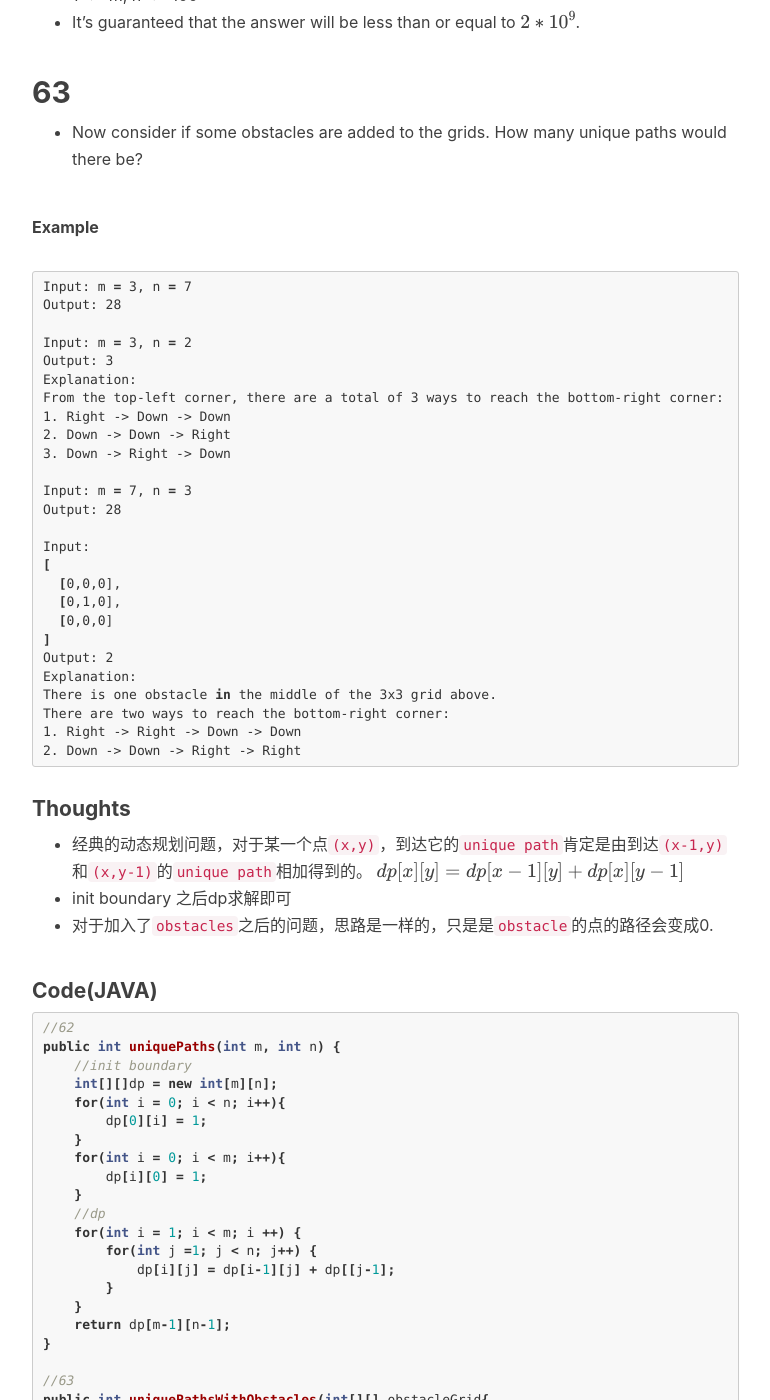
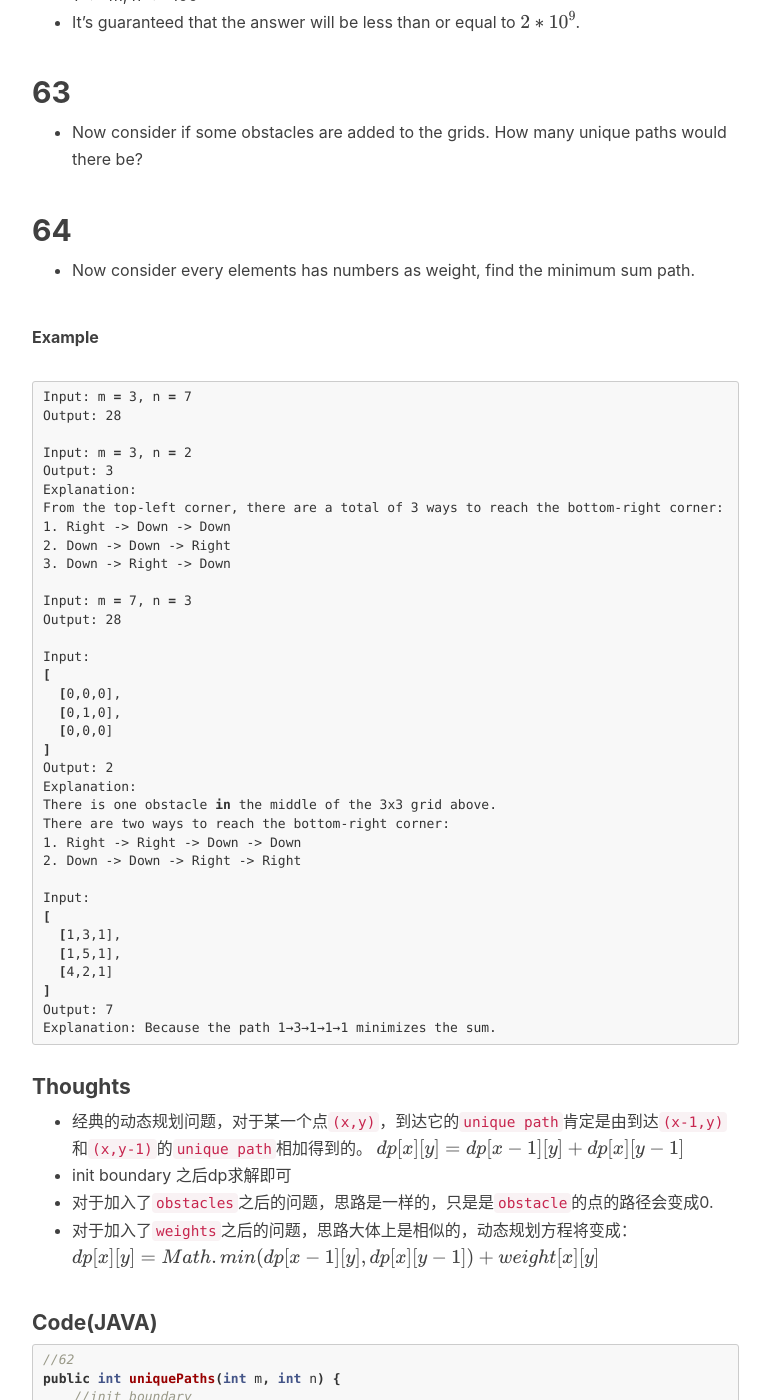
Before and after one commit to XudongLiuHarold/xudongliuharold.github.io, a Jekyll site: the page built from _posts/lc/2020-09-14-Leetcode Diary-lc62-63-64.md, in a window 1280 px wide and 1400 px high, scrolled down 880 px. Shown: the whole window, without its empty margins (233-1003 px from the left). Built offline with Jekyll 4.4.1, drawn with Linux system fonts in a browser that asks for light colours; nearby versions of some CDN libraries; formulas are drawn with MathJax 3; comment, search, counter and statistics services are not loaded; some of the changed text lies outside the part shown.

Commit message:
add lc 64 66

````diff
--- a/_posts/lc/2020-09-14-Leetcode Diary-lc62-63.md
+++ b/_posts/lc/2020-09-14-Leetcode Diary-lc62-63-64.md
@@ -26,6 +26,11 @@ Constraints:
 ## 63
 
 - Now consider if some obstacles are added to the grids. How many unique paths would there be?
+
+
+## 64
+
+- Now consider every elements has numbers as weight, find the minimum sum path.
 
 **Example**
 
@@ -56,6 +61,15 @@ There is one obstacle in the middle of the 3x3 grid above.
 There are two ways to reach the bottom-right corner:
 1. Right -> Right -> Down -> Down
 2. Down -> Down -> Right -> Right
+
+Input:
+[
+  [1,3,1],
+  [1,5,1],
+  [4,2,1]
+]
+Output: 7
+Explanation: Because the path 1→3→1→1→1 minimizes the sum.
 ```
 
 #### Thoughts
@@ -66,6 +80,10 @@ dp[x][y] = dp[x-1][y] + dp[x][y-1]
 $$
 - init boundary 之后dp求解即可
 - 对于加入了`obstacles`之后的问题，思路是一样的，只是是`obstacle`的点的路径会变成0.
+- 对于加入了`weights`之后的问题，思路大体上是相似的，动态规划方程将变成：
+$$
+dp[x][y] = Math.min(dp[x-1][y],dp[x][y-1]) + weight[x][y]
+$$
 
 #### Code(JAVA)
 
@@ -115,6 +133,28 @@ public int uniquePathsWithObstacles(int[][] obstacleGrid{
     }
     return dp[m-1][n-1];
 }
+
+//64
+public int minPathSum(int[][] grid) {
+    int m = grid.length;
+    if(m == 0)
+        return 0;
+    int n = grid[0].length;
+    //init boundary
+    for(int i = 1; i < n; i++){
+        grid[0][i] += grid[0][i-1];
+    }
+    for(int i = 1; i < m; i++){
+        grid[i][0] += grid[i-1][0];
+    }
+    //dp
+    for(int i = 1; i < m; i++) {
+        for(int j = 1; j < n; j++) {
+            grid[i][j] = Math.min(grid[i-1][j],grid[i][j-1]) + grid[i][j];
+        }
+    }
+    return grid[m-1][n-1];
+}
 ```
 
 
````
Also changed, not shown: _posts/lc/2020-09-15-Leetcode Diary-lc66.md (added, +59 -0 lines).
